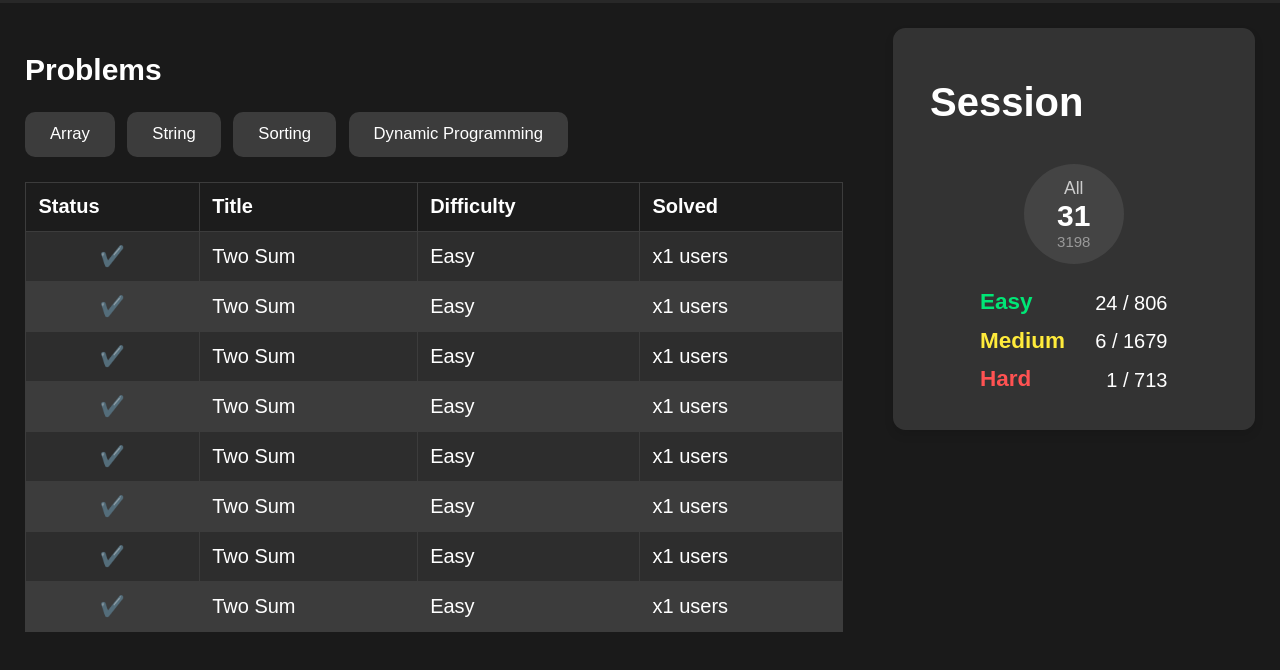
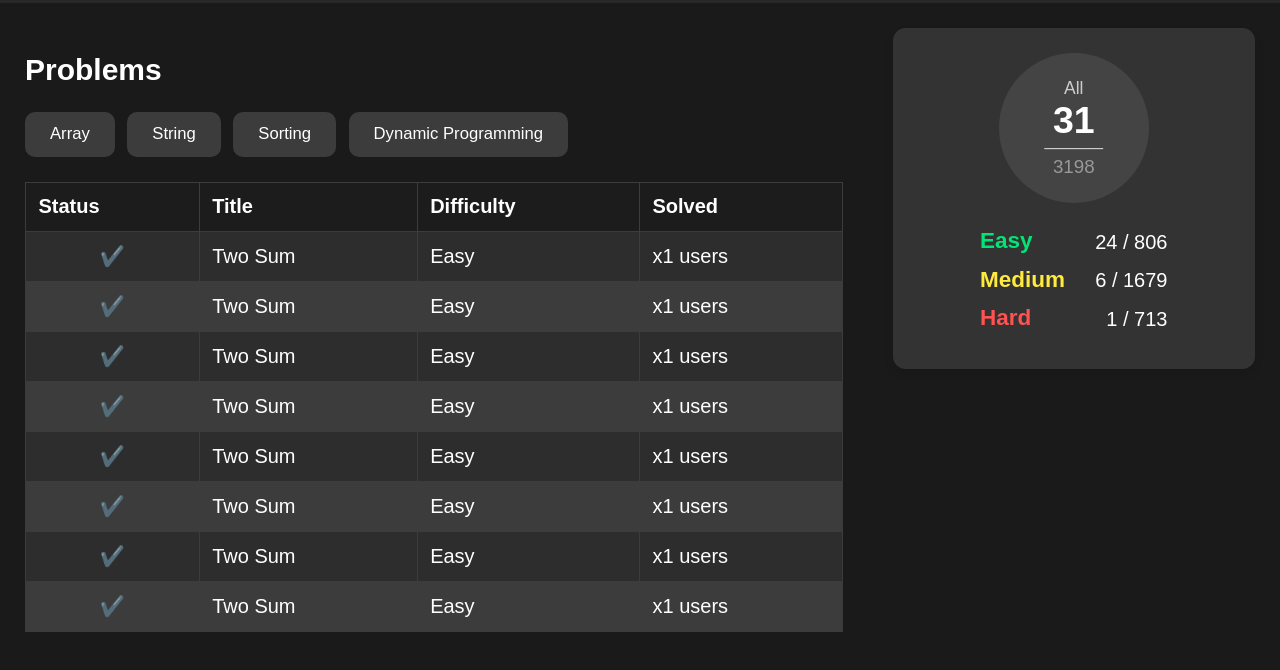
Before and after one commit to heiphin7/CodeFlow, a plain HTML site: page index.html in a window 1280 px wide. Shown: the part 72-742 px from the top of the page. Drawn offline with Linux system fonts and the light colour scheme.

Commit message:
Changed session bar

```diff
--- a/index.html
+++ b/index.html
@@ -92,14 +92,12 @@
         </section>
 
         <div class="card">
-            <div class="card-header">
-                <h1>Session</h1>
-            </div>
             <div class="card-content">
                 <div class="progress-circle">
                     <div class="circle">
                         <span class="all">All</span>
                         <span class="count">31</span>
+                        <span class="line">______</span>
                         <span class="total">3198</span>
                     </div>
                 </div>
--- a/styles.css
+++ b/styles.css
@@ -169,8 +169,8 @@ tr:nth-child(even) td {
     justify-content: center;
     background-color: #444;
     border-radius: 50%;
-    width: 80px;
-    height: 80px;
+    width: 120px;
+    height: 120px;
     position: relative;
 }
 
@@ -178,14 +178,19 @@ tr:nth-child(even) td {
     font-size: 14px;
     color: #ccc;
 }
-
+.circle .line {
+    margin-top: -10px;
+    margin-bottom: 5px;
+    font-size: 14px;
+    color: #ccc;
+}
 .circle .count {
-    font-size: 24px;
+    font-size: 30px;
     font-weight: bold;
 }
 
 .circle .total {
-    font-size: 12px;
+    font-size: 15px;
     color: #999;
 }
 
```
